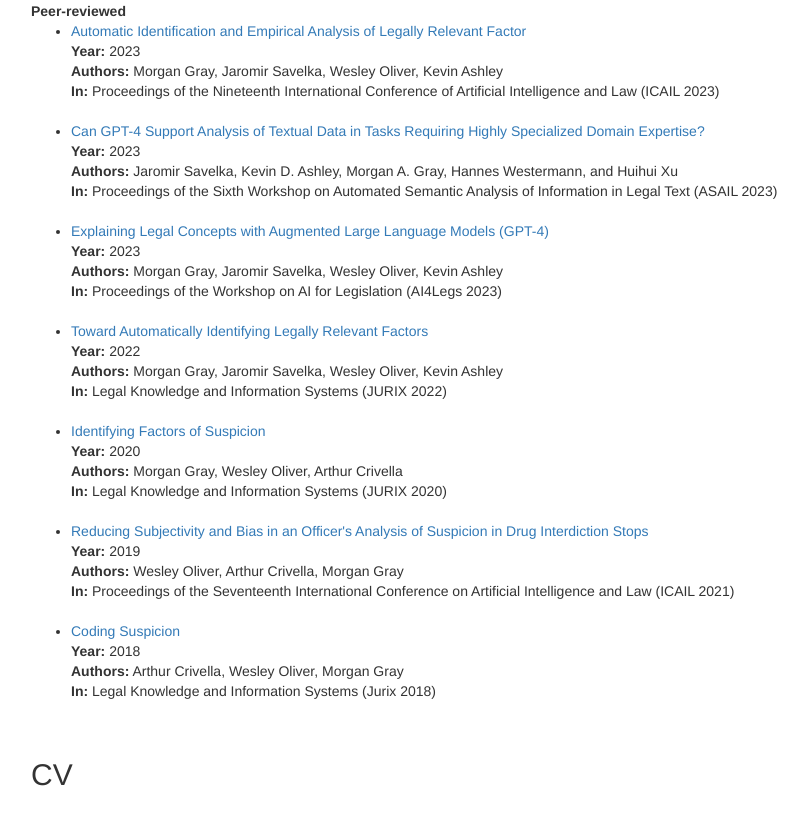
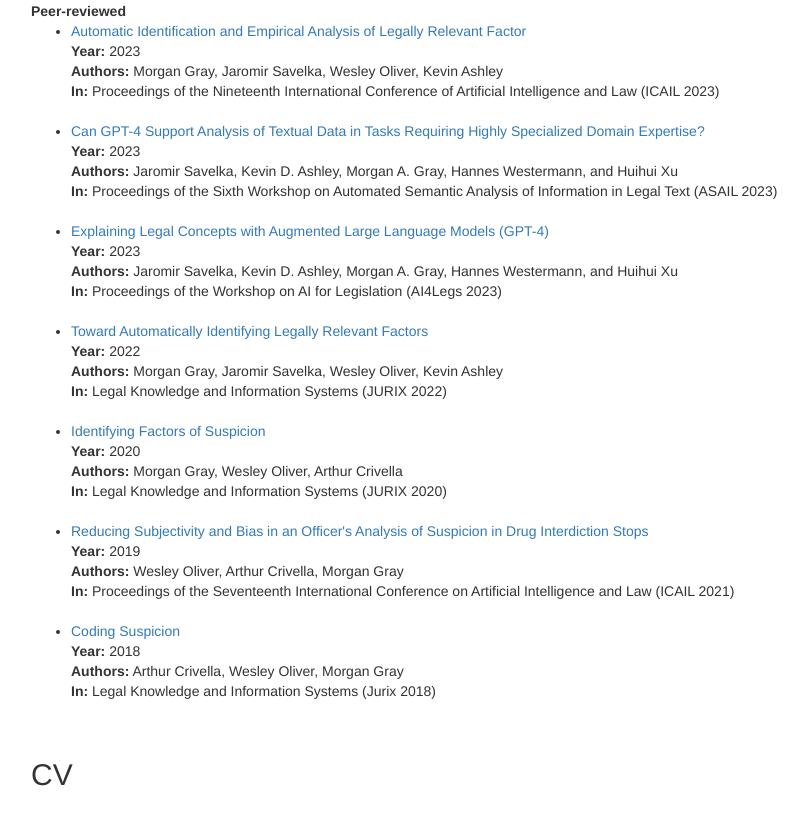
Before and after one commit to morganalexandergray/morganalexandergray.github.io, a plain HTML site: page index.html in a window 1280 px wide. Shown: the part 1733-2558 px from the top of the page, without its empty margins (39-847 px from the left). Drawn offline with nearby package versions, Linux system fonts and the light colour scheme.

Commit message:
Update index.html

```diff
--- a/index.html
+++ b/index.html
@@ -102,7 +102,7 @@
                 <ul>
 		<li class="paper" words="add, your, keywords, here"><a href="#https://dl.acm.org/conference/icail">Automatic Identification and Empirical Analysis of Legally Relevant Factor</a> <br> <b>Year: </b>2023 <br> <b>Authors:</b> Morgan Gray, Jaromir Savelka, Wesley Oliver, Kevin Ashley <br> <b>In:</b> Proceedings of the Nineteenth International Conference of Artificial Intelligence and Law (ICAIL 2023) </li><br>
 		<li class="paper" words="add, your, keywords, here"><a href="#https://sites.google.com/view/asail/asail-home">Can GPT-4 Support Analysis of Textual Data in Tasks Requiring Highly Specialized Domain Expertise?</a> <br> <b>Year: </b>2023 <br> <b>Authors:</b> Jaromir Savelka, Kevin D. Ashley, Morgan A. Gray, Hannes Westermann, and Huihui Xu <br> <b>In:</b> Proceedings of the Sixth Workshop on Automated Semantic Analysis of Information in Legal Text (ASAIL 2023)</li><br>
-		<li class="paper" words="add, your, keywords, here"><a href="#https://site.unibo.it/hypermodelex/en/agenda/ai4legs-2023">Explaining Legal Concepts with Augmented Large Language Models (GPT-4)</a> <br> <b>Year: </b>2023 <br> <b>Authors:</b> Morgan Gray, Jaromir Savelka, Wesley Oliver, Kevin Ashley <br> <b>In:</b> Proceedings of the Workshop on AI for Legislation (AI4Legs 2023) </li><br>
+		<li class="paper" words="add, your, keywords, here"><a href="#https://site.unibo.it/hypermodelex/en/agenda/ai4legs-2023">Explaining Legal Concepts with Augmented Large Language Models (GPT-4)</a> <br> <b>Year: </b>2023 <br> <b>Authors:</b> Jaromir Savelka, Kevin D. Ashley, Morgan A. Gray, Hannes Westermann, and Huihui Xu <br> <b>In:</b> Proceedings of the Workshop on AI for Legislation (AI4Legs 2023) </li><br>
                 <li class="paper" words="add, your, keywords, here"><a href="#https://scholar.google.com/citations?view_op=view_citation&hl=en&user=50_PZ4MAAAAJ&citation_for_view=50_PZ4MAAAAJ:Y0pCki6q_DkC">Toward Automatically Identifying Legally Relevant Factors</a> <br> <b>Year: </b>2022 <br> <b>Authors:</b> Morgan Gray, Jaromir Savelka, Wesley Oliver, Kevin Ashley <br> <b>In:</b> Legal Knowledge and Information Systems (JURIX 2022) </li><br>
                 <li class="paper" words="add, your, keywords, here"><a href="#https://scholar.google.com/citations?view_op=view_citation&hl=en&user=50_PZ4MAAAAJ&citation_for_view=50_PZ4MAAAAJ:YsMSGLbcyi4C">Identifying Factors of Suspicion</a> <br> <b>Year: </b>2020 <br> <b>Authors:</b> Morgan Gray, Wesley Oliver, Arthur Crivella <br> <b>In:</b> Legal Knowledge and Information Systems (JURIX 2020) </li><br>
                 <li class="paper" words="add, your, keywords, here"><a href="#https://scholar.google.com/citations?view_op=view_citation&hl=en&user=50_PZ4MAAAAJ&citation_for_view=50_PZ4MAAAAJ:eQOLeE2rZwMC">Reducing Subjectivity and Bias in an Officer's Analysis of Suspicion in Drug Interdiction Stops</a> <br> <b>Year: </b>2019 <br> <b>Authors:</b> Wesley Oliver, Arthur Crivella, Morgan Gray <br> <b>In:</b> Proceedings of the Seventeenth International Conference on Artificial Intelligence and Law (ICAIL 2021) </li><br>
```
